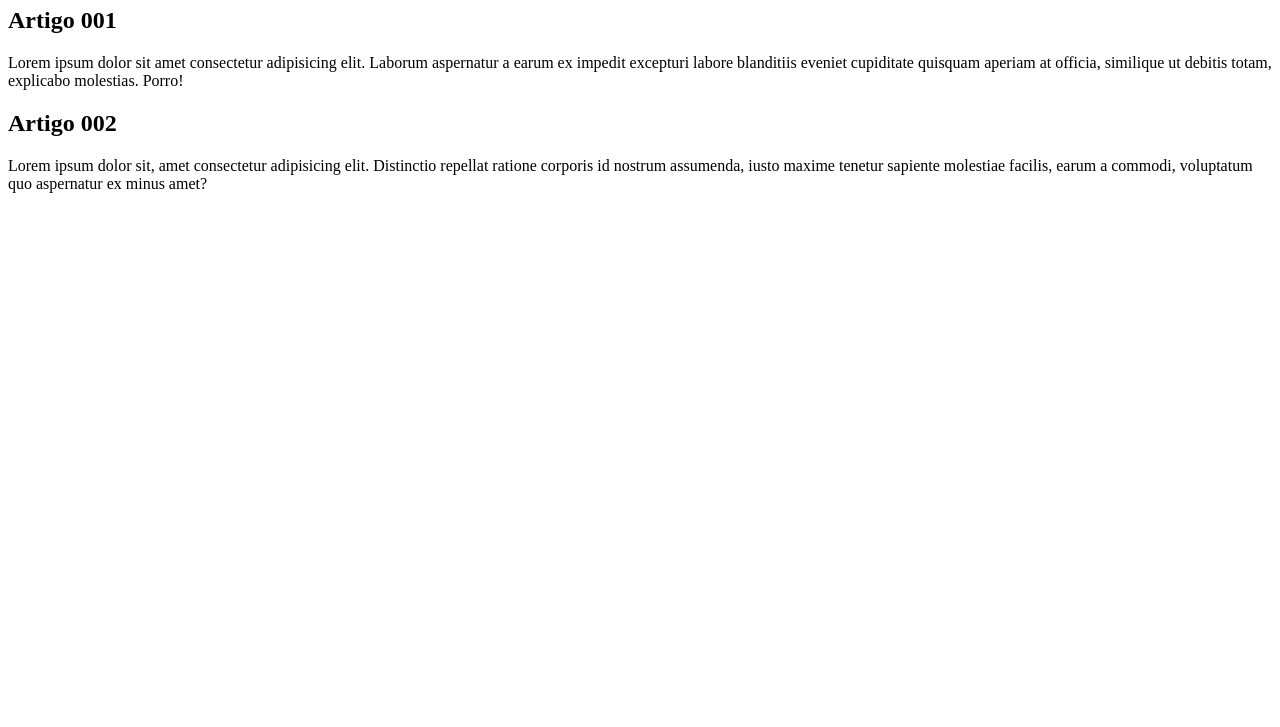
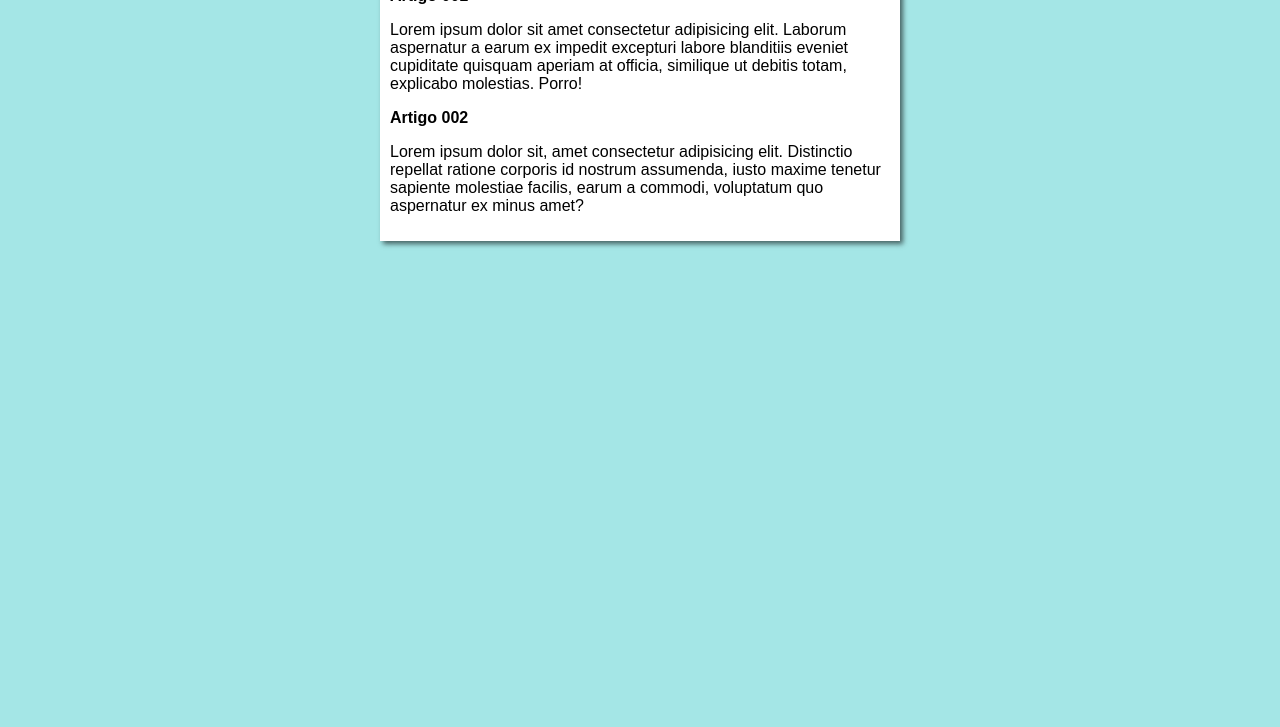
Before and after one commit to LuanMolinari/projeto-site, a plain HTML site: page index.html in a window 1280 px wide. Shown: the part 73-800 px from the top of the page. Drawn offline with Linux system fonts and the light colour scheme.

Commit message:
iniciei o design

```diff
--- /dev/null
+++ b/estilos/style.css
@@ -0,0 +1,16 @@
+* {
+    font-family: Arial, Helvetica, sans-serif;
+    font-size: 16px;
+}
+
+body{
+    background-color: rgb(164, 230, 230);
+}
+
+main {
+    background-color: white;
+    width: 500px;
+    margin: auto;
+    padding: 10px;
+    box-shadow: 3px 3px 5px rgba(0, 0, 0, 0.575);
+}
--- a/index.html
+++ b/index.html
@@ -4,6 +4,7 @@
     <meta charset="UTF-8">
     <meta name="viewport" content="width=device-width, initial-scale=1.0">
     <title>Projeto Site</title>
+    <link rel="stylesheet" href="estilos/style.css">
 </head>
 <body>
     <main>
```
